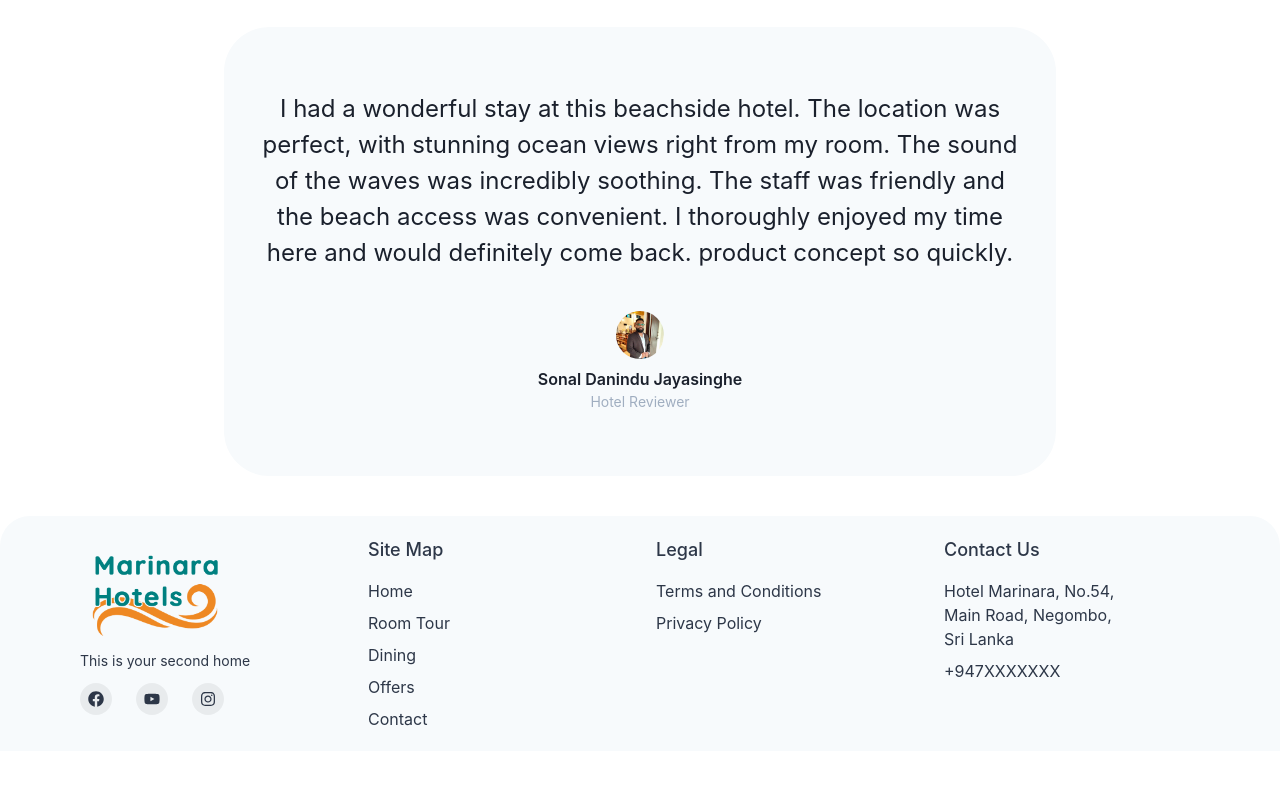
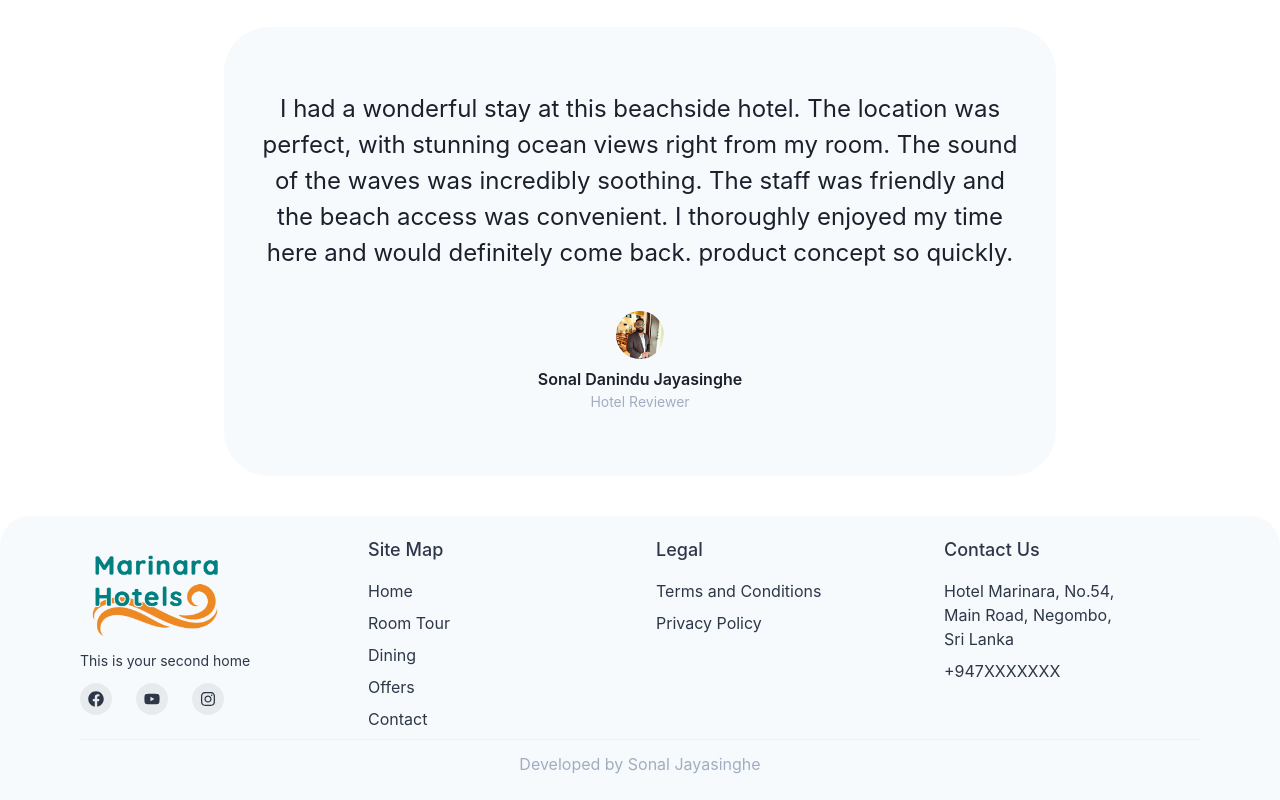
Before and after one commit to SonalJayasinghe/marinara-hotel, a React (Vite) app: page / in a window 1280 px wide. Shown: the part 1424-2224 px from the top of the page. Before the commit the page ends 2175 px from the top, so only its background shows below. Built offline with nearby package versions, Linux system fonts and the light colour scheme.

Commit message:
footer updated v2

```diff
--- a/src/components/Footer.tsx
+++ b/src/components/Footer.tsx
@@ -11,6 +11,7 @@ import {
   useColorModeValue,
   Image,
   Center,
+  Divider,
 } from "@chakra-ui/react";
 import { ReactNode } from "react";
 import { FaFacebook, FaInstagram, FaYoutube } from "react-icons/fa";
@@ -114,12 +115,16 @@ export default function LargeWithNewsletter() {
             </Box>
             <Box>
               +947XXXXXXX
-              <br />
-              <br />
             </Box>
           </Stack>
         </SimpleGrid>
+        <Divider orientation="horizontal"/>
+
+        <Center margin={1} color={"gray.400"}>
+        <a href="https://www.linkedin.com/in/sonaljayasinghe/" target="_blank"> Developed by Sonal Jayasinghe</a>
+      </Center>
       </Container>
+
     </Box>
   );
 }
```
